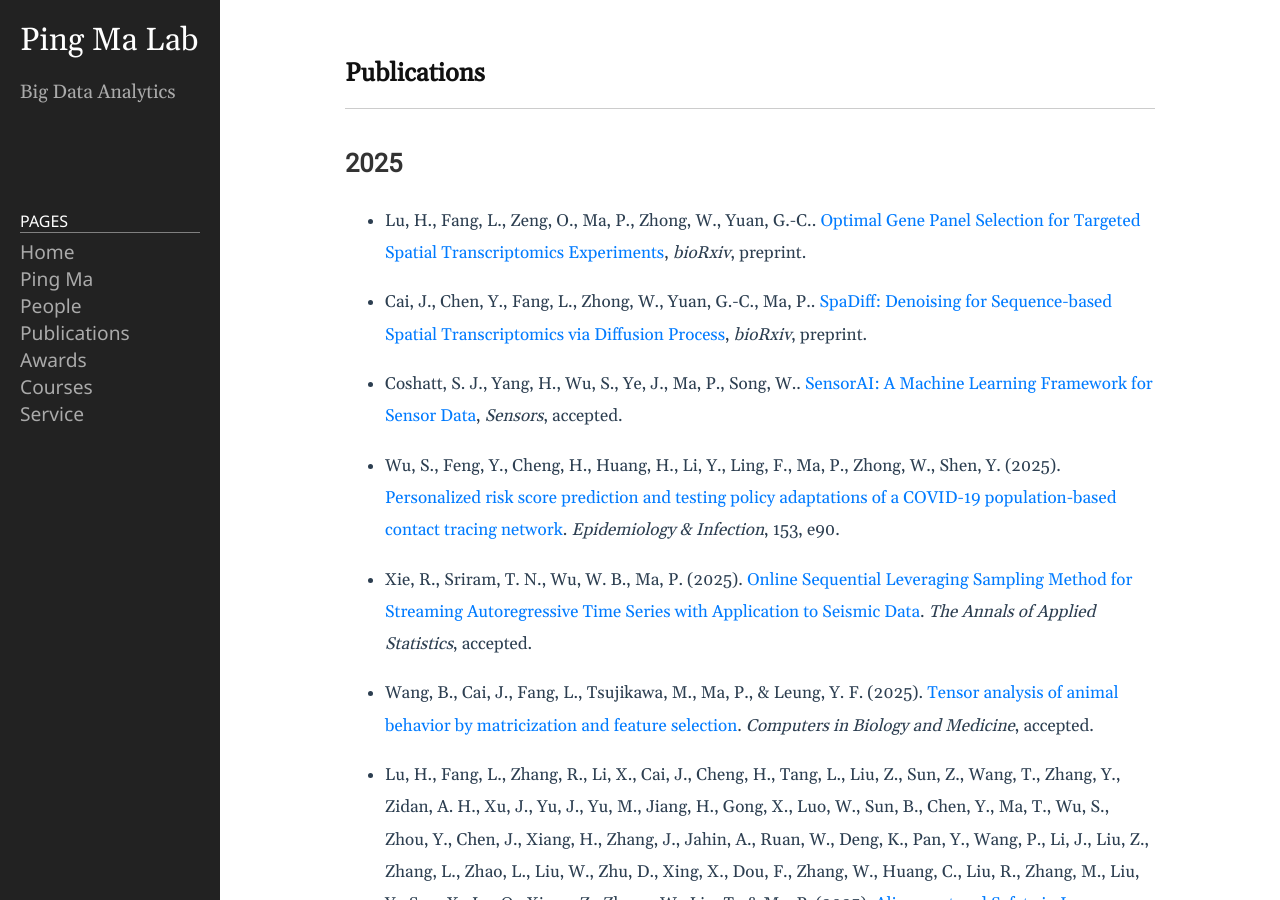
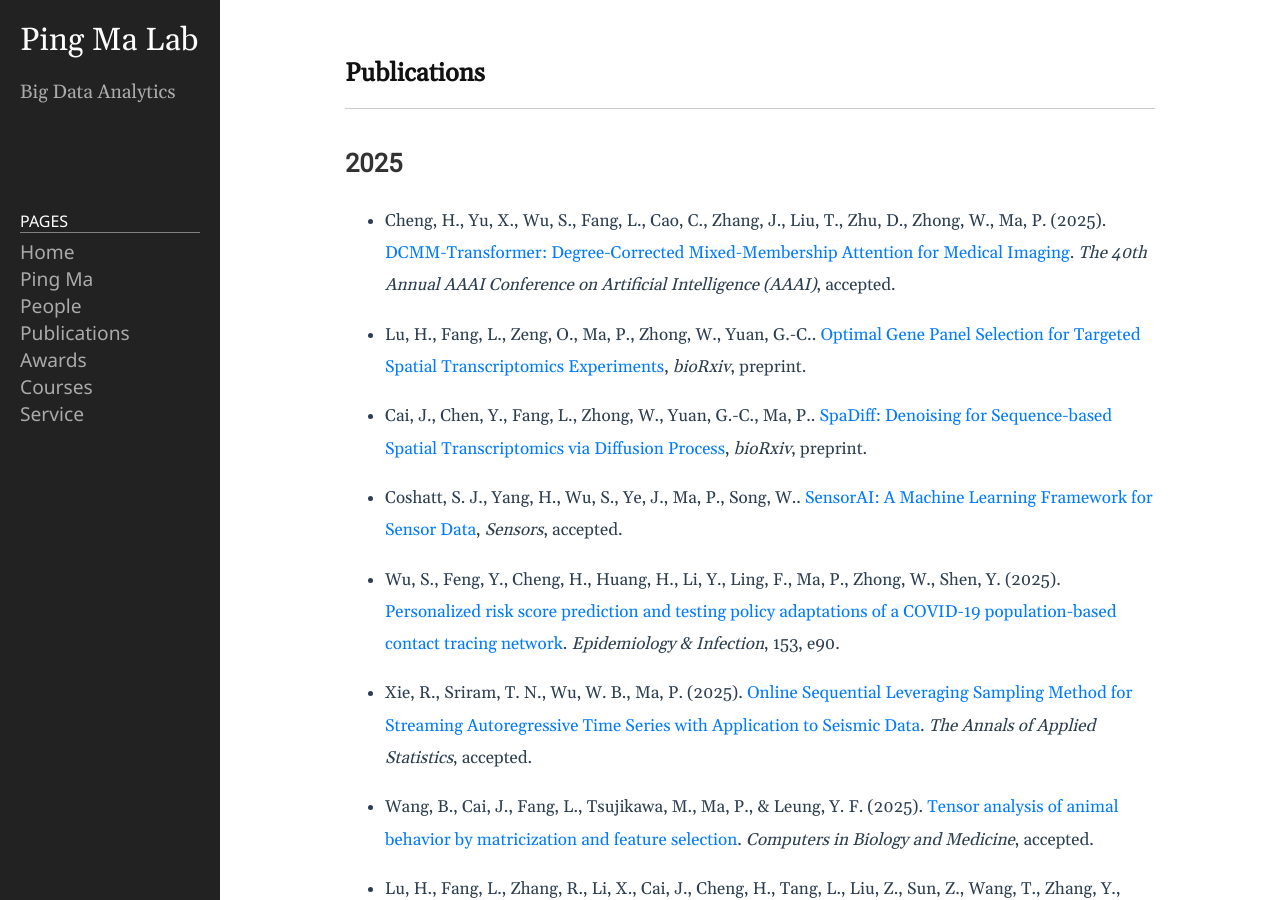
Before and after one commit to BDALpingio/BDALpingio.github.io, a Jekyll site: the page built from 3_publications.md, in a window 1280 px wide and 900 px high. Built offline with Jekyll 4.4.1, drawn with Linux system fonts in a browser that asks for light colours.

Commit message:
Update 3_publications.md

```diff
--- a/3_publications.md
+++ b/3_publications.md
@@ -5,6 +5,8 @@ permalink: /3_publications/
 ---
 
 ## 2025
+- Cheng, H., Yu, X., Wu, S., Fang, L., Cao, C., Zhang, J., Liu, T., Zhu, D., Zhong, W., Ma, P. (2025). [DCMM-Transformer: Degree-Corrected Mixed-Membership Attention for Medical Imaging](link to be added). _The 40th Annual AAAI Conference on Artificial Intelligence (AAAI)_, accepted.
+
 - Lu, H., Fang, L., Zeng, O., Ma, P., Zhong, W., Yuan, G.-C.. [Optimal Gene Panel Selection for Targeted Spatial Transcriptomics Experiments](https://www.biorxiv.org/content/10.1101/2025.10.08.681071v1), _bioRxiv_, preprint.
 
 - Cai, J., Chen, Y., Fang, L., Zhong, W., Yuan, G.-C., Ma, P.. [SpaDiff: Denoising for Sequence-based Spatial Transcriptomics via Diffusion Process](https://www.biorxiv.org/content/10.1101/2025.10.07.681011v1), _bioRxiv_, preprint.
@@ -20,7 +22,6 @@ permalink: /3_publications/
 - Lu, H., Fang, L., Zhang, R., Li, X., Cai, J., Cheng, H., Tang, L., Liu, Z., Sun, Z., Wang, T., Zhang, Y., Zidan, A. H., Xu, J., Yu, J., Yu, M., Jiang, H., Gong, X., Luo, W., Sun, B., Chen, Y., Ma, T., Wu, S., Zhou, Y., Chen, J., Xiang, H., Zhang, J., Jahin, A., Ruan, W., Deng, K., Pan, Y., Wang, P., Li, J., Liu, Z., Zhang, L., Zhao, L., Liu, W., Zhu, D., Xing, X., Dou, F., Zhang, W., Huang, C., Liu, R., Zhang, M., Liu, Y., Sun, X., Lu, Q., Xiang, Z., Zhong, W., Liu, T., & Ma, P. (2025). [Alignment and Safety in Large Language Models: Safety Mechanisms, Training Paradigms, and Emerging Challenges](https://arxiv.org/abs/2507.19672), arXiv:2507.19672.
 
 - Fang, L., Meng, C., Zhao, L., Wang, T., Liu, T., Zhong, W., Ma, P. (2025). [SPOT: An Active Learning Algorithm for Efficient Deep Neural Network Training](https://doi.org/10.26599/BDMA.2025.9020011). _Big Data Mining and Analytics_, 8(5), 1060–1074.
-
 
 - Liu, Y., Yang Y., Lu, H., Cui, J., Ma, P., Zhong, W., Zhao Y. (2025). [Extracting True Virus SERS Spectra from Concentration-Dependent Measurements and Data Augmentation for Virus Classification and Quantification](https://pubs.acs.org/doi/10.1021/acssensors.4c03397). _ACS Sensors_, in press.
 - Fang, L., Latif, E., Lu, H., Zhou, Y., Ma, P., and Zhai X. (2025). [Efficient Multi-Task Inferencing: Model Merging with Gromov-Wasserstein Feature Alignment](https://arxiv.org/pdf/2503.09774?). _The 26th International Conference on Artificial Intelligence in Education_, accepted.
```
